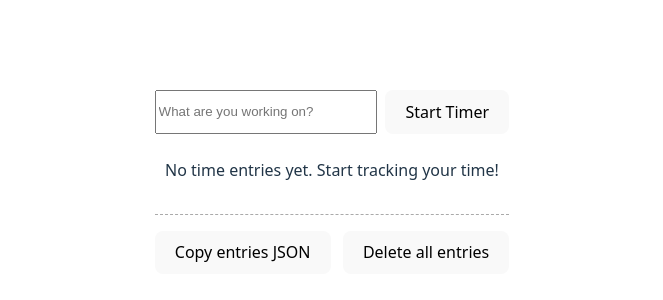
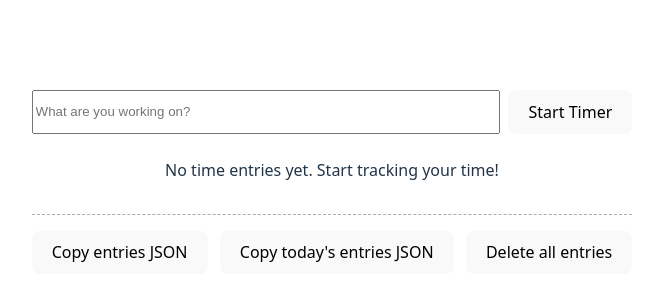
Before and after one commit to theail03/my-clock-app, a React (Vite) app: page / in a window 1280 px wide. Shown: the part 218-518 px from the top of the page, without its empty margins (308-971 px from the left). Built offline with nearby package versions, Linux system fonts and the light colour scheme.

Commit message:
agregar opción copy daily entries

```diff
--- a/src/App.jsx
+++ b/src/App.jsx
@@ -42,7 +42,6 @@ export default function App() {
     return () => clearInterval(tickRef.current);
   }, []);
 
-  // Update browser tab title with current running task time
   useEffect(() => {
     const running = entries.filter((e) => e.running);
     if (running.length > 0) {
@@ -131,6 +130,34 @@ export default function App() {
     }
   };
 
+  const isSameLocalDate = (a, b) =>
+    a.getFullYear() === b.getFullYear() &&
+    a.getMonth() === b.getMonth() &&
+    a.getDate() === b.getDate();
+
+  const copyTodayEntries = async () => {
+    const today = new Date();
+    const todayEntries = entries.filter((e) => {
+      if (!e.startTime) return false;
+      const d = new Date(e.startTime);
+      return isSameLocalDate(d, today);
+    });
+
+    const data = JSON.stringify(todayEntries, null, 2);
+    try {
+      await navigator.clipboard.writeText(data);
+      alert("Today's entries JSON copied to clipboard.");
+    } catch {
+      const ta = document.createElement("textarea");
+      ta.value = data;
+      document.body.appendChild(ta);
+      ta.select();
+      document.execCommand("copy");
+      document.body.removeChild(ta);
+      alert("Today's entries JSON copied to clipboard.");
+    }
+  };
+
   const renderEntries = (parentId = null, level = 0) =>
     [...entries]
       .reverse()
@@ -153,7 +180,7 @@ export default function App() {
                     value={editingTitle}
                     onChange={(ev) => setEditingTitle(ev.target.value)}
                   />
-                  <button
+                <button
                     onClick={() => {
                       updateTitle(e.id, editingTitle);
                       setEditingId(null);
@@ -274,6 +301,7 @@ export default function App() {
         }}
       >
         <button onClick={copyAllEntries}>Copy entries JSON</button>
+        <button onClick={copyTodayEntries}>Copy today's entries JSON</button>
         <button onClick={clearAllEntries}>Delete all entries</button>
       </div>
     </div>
```
